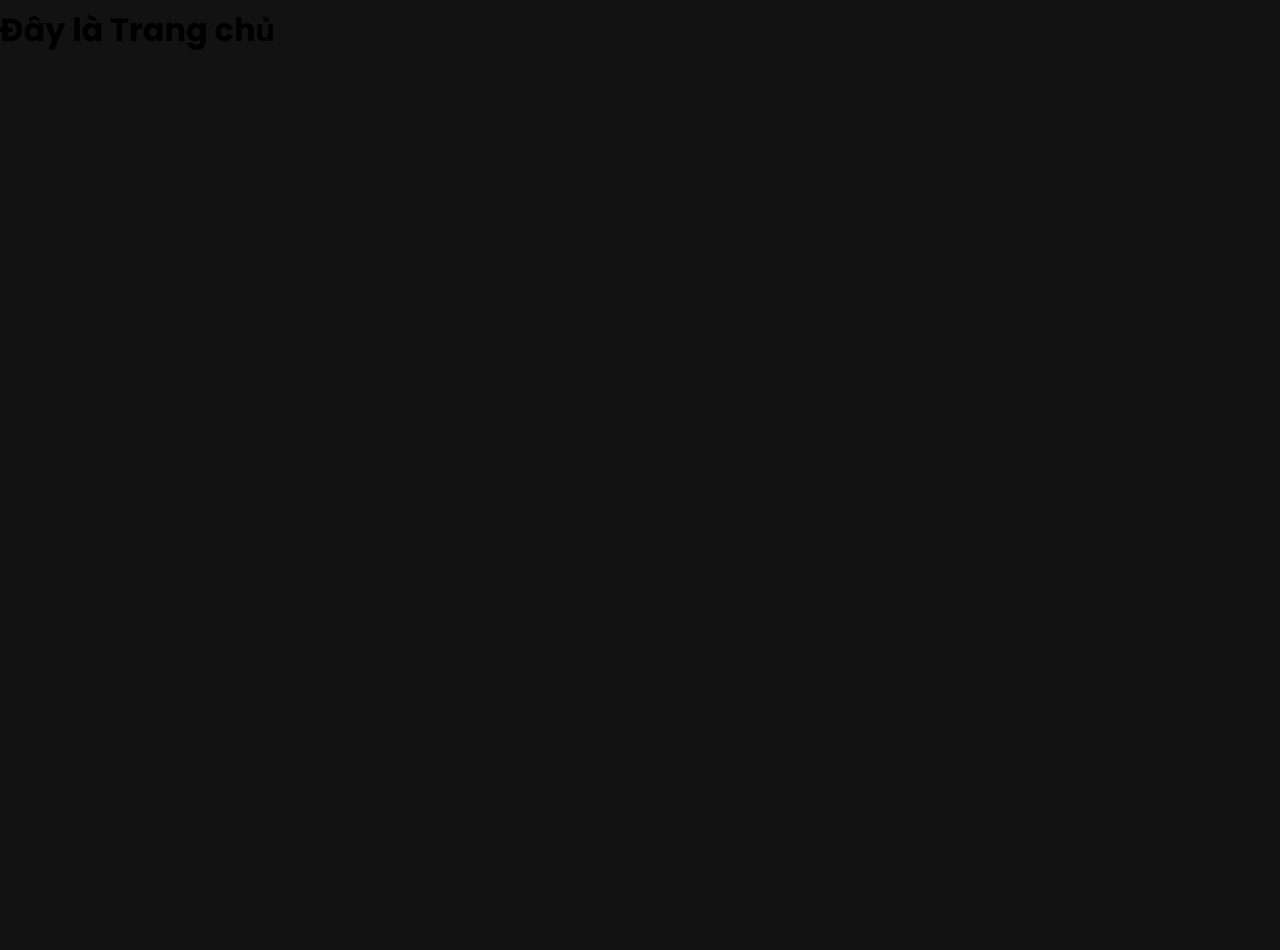
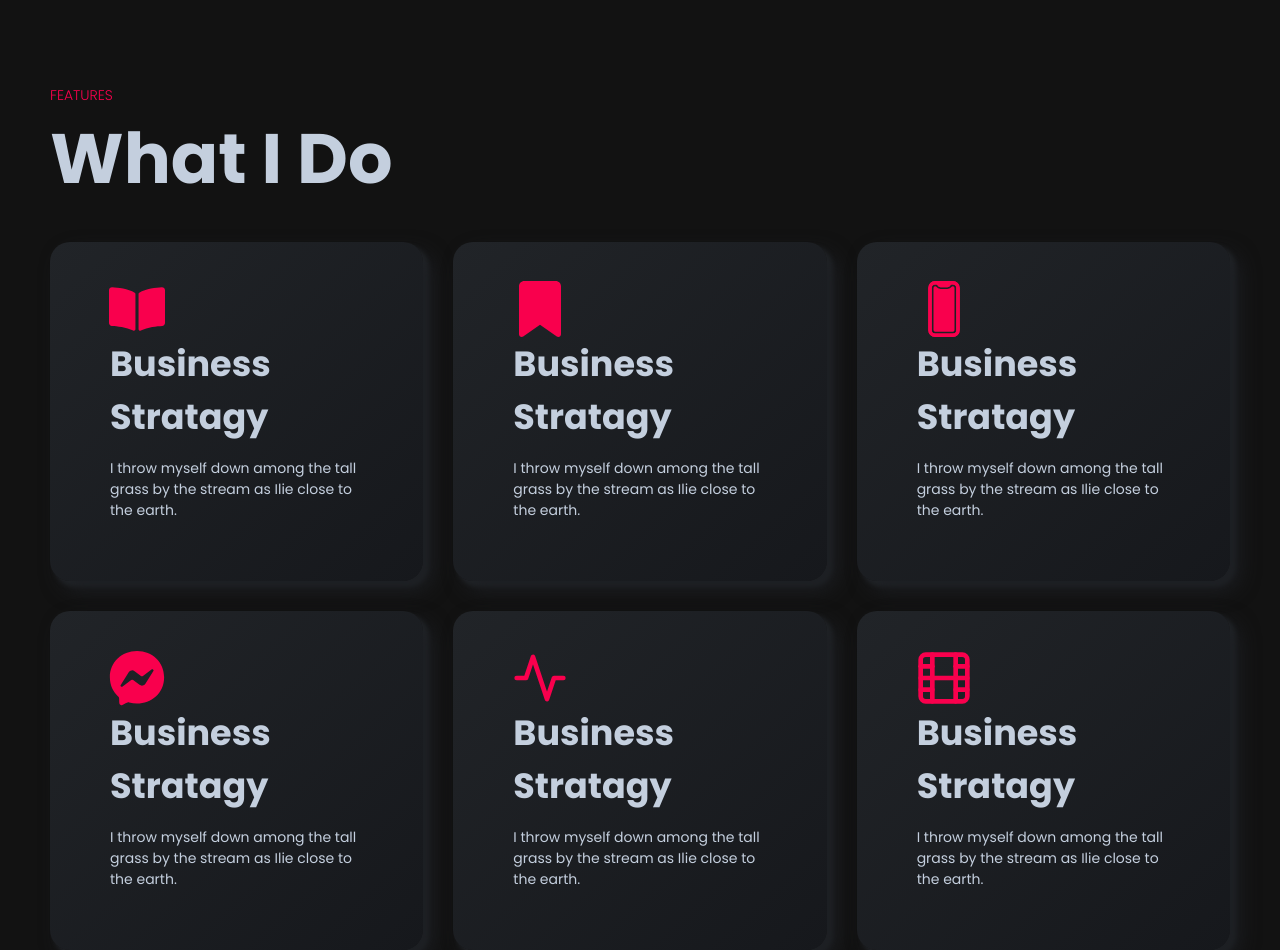
Before and after one commit to thanhlamcode/MyCV, a React (Create React App) app: page / in a window 1280 px wide. Shown: the part 542-1492 px from the top of the page. Before the commit the page ends 800 px from the top, so only its background shows below. Built offline with nearby package versions, Linux system fonts and the light colour scheme.

Commit message:
FEATURES CV

```diff
--- /dev/null
+++ b/src/components/Features/index.js
@@ -0,0 +1,91 @@
+import { Col, Row } from "antd";
+import { FaBookOpen } from "react-icons/fa";
+import { FaBookmark } from "react-icons/fa6";
+import { IoPhonePortrait } from "react-icons/io5";
+import { FaFacebookMessenger } from "react-icons/fa";
+import { FiActivity } from "react-icons/fi";
+import { FiArrowRight } from "react-icons/fi";
+import { FiFilm } from "react-icons/fi";
+
+import "./style.scss";
+
+function Features() {
+  return (
+    <>
+      <div className="features">
+        <h3>FEATURES</h3>
+        <h1>What I Do</h1>
+        <Row gutter={[30, 30]}>
+          <Col xs={8} xl={8} md={12} sm={24}>
+            <div className="box">
+              <FaBookOpen />
+              <h2>Business Stratagy</h2>
+              <p>
+                I throw myself down among the tall grass by the stream as Ilie
+                close to the earth.
+              </p>
+              <FiArrowRight className="arrow" />
+            </div>
+          </Col>
+          <Col xs={8} xl={8} md={12} sm={24}>
+            <div className="box">
+              <FaBookmark />
+              <h2>Business Stratagy</h2>
+              <p>
+                I throw myself down among the tall grass by the stream as Ilie
+                close to the earth.
+              </p>
+              <FiArrowRight className="arrow" />
+            </div>
+          </Col>
+          <Col xs={8} xl={8} md={12} sm={24}>
+            <div className="box">
+              <IoPhonePortrait />
+              <h2>Business Stratagy</h2>
+              <p>
+                I throw myself down among the tall grass by the stream as Ilie
+                close to the earth.
+              </p>
+              <FiArrowRight className="arrow" />
+            </div>
+          </Col>
+          <Col xs={8} xl={8} md={12} sm={24}>
+            <div className="box">
+              <FaFacebookMessenger />
+              <h2>Business Stratagy</h2>
+              <p>
+                I throw myself down among the tall grass by the stream as Ilie
+                close to the earth.
+              </p>
+              <FiArrowRight className="arrow" />
+            </div>
+          </Col>
+          <Col xs={8} xl={8} md={12} sm={24}>
+            <div className="box">
+              <FiActivity />
+              <h2>Business Stratagy</h2>
+              <p>
+                I throw myself down among the tall grass by the stream as Ilie
+                close to the earth.
+              </p>
+              <FiArrowRight className="arrow" />
+            </div>
+          </Col>
+          <Col xs={8} xl={8} md={12} sm={24}>
+            <div className="box">
+              <FiFilm />
+              <h2>Business Stratagy</h2>
+              <p>
+                I throw myself down among the tall grass by the stream as Ilie
+                close to the earth.
+              </p>
+              <FiArrowRight className="arrow" />
+            </div>
+          </Col>
+        </Row>
+      </div>
+    </>
+  );
+}
+
+export default Features;
--- /dev/null
+++ b/src/components/Features/style.scss
@@ -0,0 +1,66 @@
+.features{
+  margin: 0 50px;
+  margin-top: 80px;
+
+  h3{
+    color: #F9004D;
+    font-weight: 300;
+    font-size: 14px;
+    margin: 0;
+  }
+
+  h1{
+    color: #C4CFDE;
+    font-size: 70px;
+    margin: 0;
+    margin-bottom: 30px;
+  }
+
+  .box{
+    color: #C4CFDE;
+    background: linear-gradient(to right bottom, #212428, #16181c);
+    box-shadow: 10px 10px 19px #1c1e22, 5px 5px 5px #262a2e;
+    padding: 60px;
+    border-radius: 20px;
+    transition: all ease-out 0.4s;
+
+    svg, h2, p{
+      margin: 0;
+    }
+
+    h2{
+      font-size: 35px;
+      margin-bottom: 15px;
+    }
+
+    svg{
+      scale: 4;
+      margin-bottom: 15px;
+      margin-left: 20px;
+      color: #F9004D;
+    }
+
+    .arrow{
+      position: absolute;
+      bottom: 7px;
+      left: 40px;
+      scale: 2;
+      display: none;
+    }
+
+    &:hover .arrow{
+      display: block;
+
+    }
+
+    &:hover{
+      background: linear-gradient(to left top, #212428, #16181c);
+      transform: translateY(-10px);
+    }
+
+    &:hover h2, &:hover p{
+      color: #FFFFFF;
+    }
+  }
+
+}
--- a/src/components/Header/style.scss
+++ b/src/components/Header/style.scss
@@ -2,8 +2,7 @@
   display: flex;
   justify-content: space-between;
   align-items: center;
-  // // margin: 0 20px;
-  // background-color: #212428;
+  margin-top: 20px;
 
   &__left{
     img{
@@ -23,10 +22,6 @@
         text-decoration: none;
         transition: all 0.5s ease-in;
 
-        &:nth-child(1){
-          color: #FCFFFF;
-        }
-
         &:hover{
           color: #FE014F;
           cursor: pointer;
--- a/src/pages/MainCV/index.js
+++ b/src/pages/MainCV/index.js
@@ -1,3 +1,4 @@
+import Features from "../../components/Features";
 import Header from "../../components/Header";
 import Introduce from "../../components/Introduce";
 import "./style.scss";
@@ -7,7 +8,7 @@ function MainCV() {
     <>
       <Header></Header>
       <Introduce></Introduce>
-      <h1>Đây là Trang chủ</h1>
+      <Features></Features>
     </>
   );
 }
```
